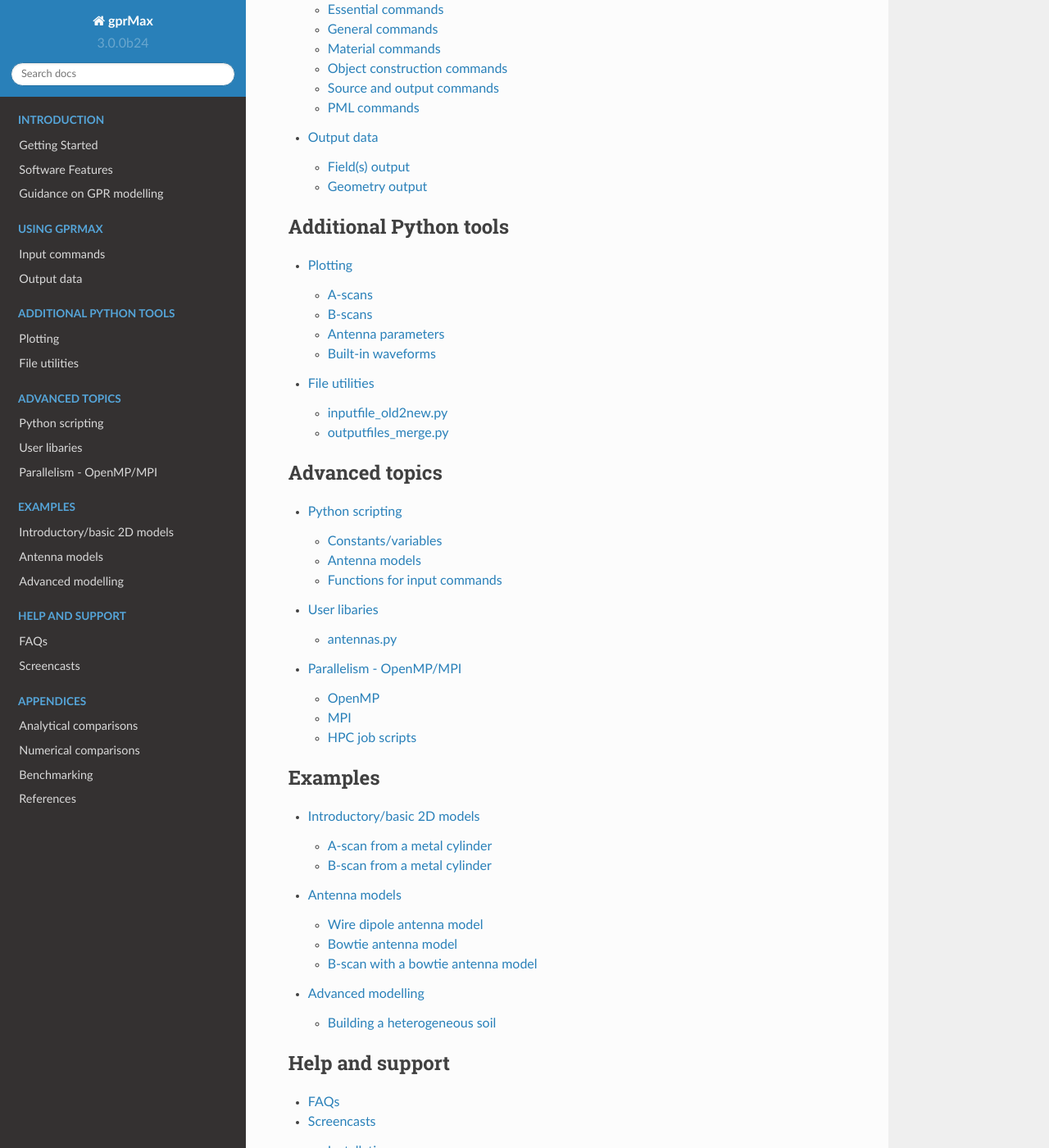
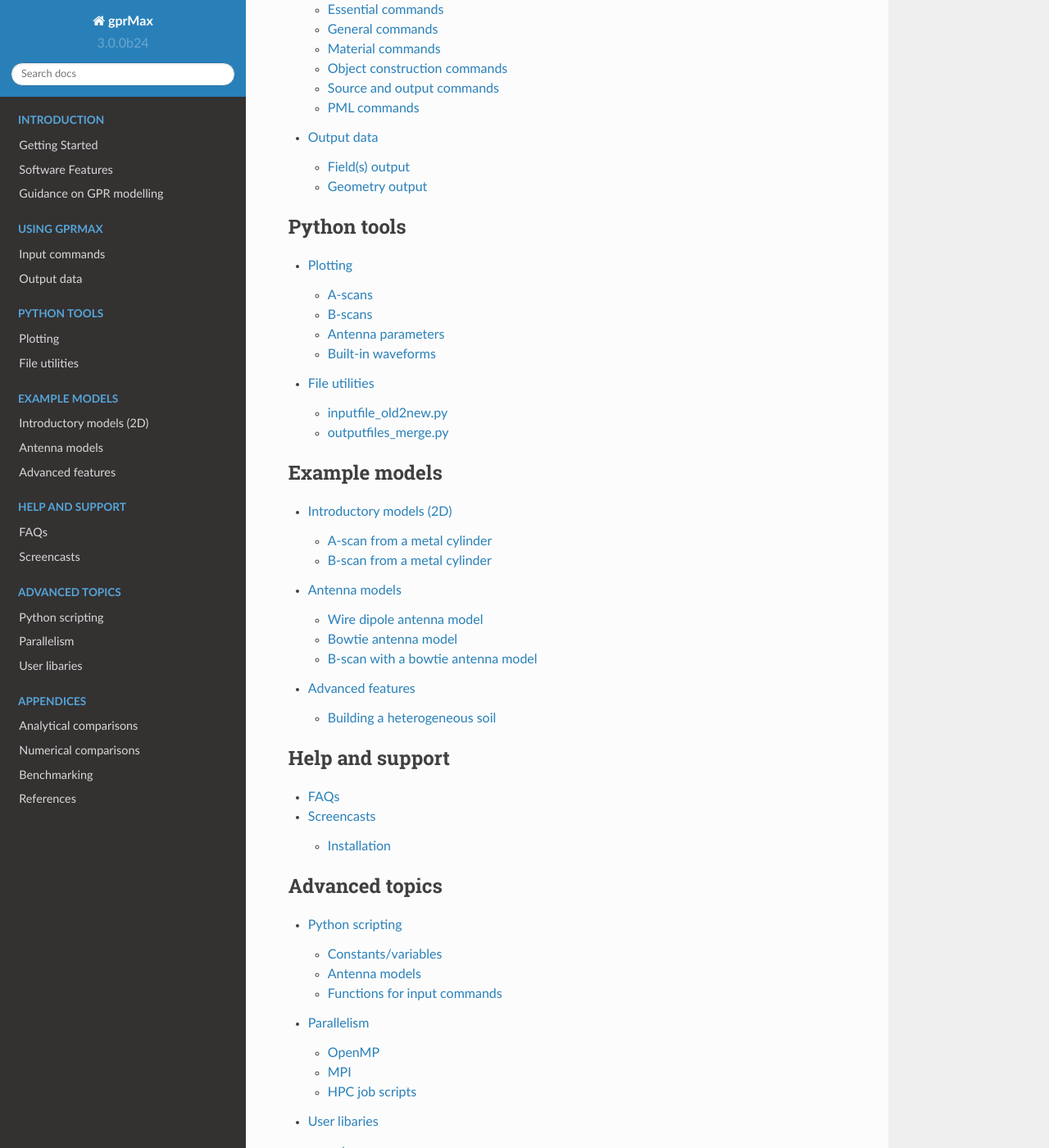
Before and after one commit to gprMax/gprMax, a Sphinx documentation site: the page built from docs/source/index.rst, in a window 1280 px wide and 1400 px high, scrolled down 712 px. Shown: the whole window at 82% size. Built offline with Sphinx 7.4.7 and the Read the Docs theme 2.0.0, drawn with Linux system fonts in a browser that asks for light colours; pages that are not in the unit, such as notebooks, are missing from menus.

Commit message:
Further restructuring,

```diff
--- a/docs/source/examples_advanced.rst
+++ b/docs/source/examples_advanced.rst
@@ -1,6 +1,6 @@
-******************
-Advanced modelling
-******************
+*****************
+Advanced features
+*****************
 
 This section provides example models of some of the more advanced features of gprMax. Each example comes with an input file which you can download and run.
 
--- a/docs/source/examples_simple_2D.rst
+++ b/docs/source/examples_simple_2D.rst
@@ -1,6 +1,6 @@
-****************************
-Introductory/basic 2D models
-****************************
+************************
+Introductory models (2D)
+************************
 
 This section provides some introductory example models in 2D that demonstrate basic features of gprMax. Each example comes with an input file which you can download and run.
 
--- a/docs/source/index.rst
+++ b/docs/source/index.rst
@@ -21,22 +21,14 @@
 
 .. toctree::
     :maxdepth: 2
-    :caption: Additional Python tools
+    :caption: Python tools
 
     plotting
     utils
 
 .. toctree::
     :maxdepth: 2
-    :caption: Advanced topics
-
-    python_scripting
-    user_libraries
-    openmp_mpi
-
-.. toctree::
-    :maxdepth: 2
-    :caption: Examples
+    :caption: Example models
 
     examples_simple_2D
     examples_antennas
--- a/docs/source/openmp_mpi.rst
+++ b/docs/source/openmp_mpi.rst
@@ -1,8 +1,8 @@
 .. _openmp-mpi:
 
-************************
-Parallelism - OpenMP/MPI
-************************
+***********
+Parallelism
+***********
 
 OpenMP
 ======
```
Also changed, not shown: other parts of docs/source/index.rst (+8 -0 lines), docs/source/user_libraries.rst (+5 -5 lines).
